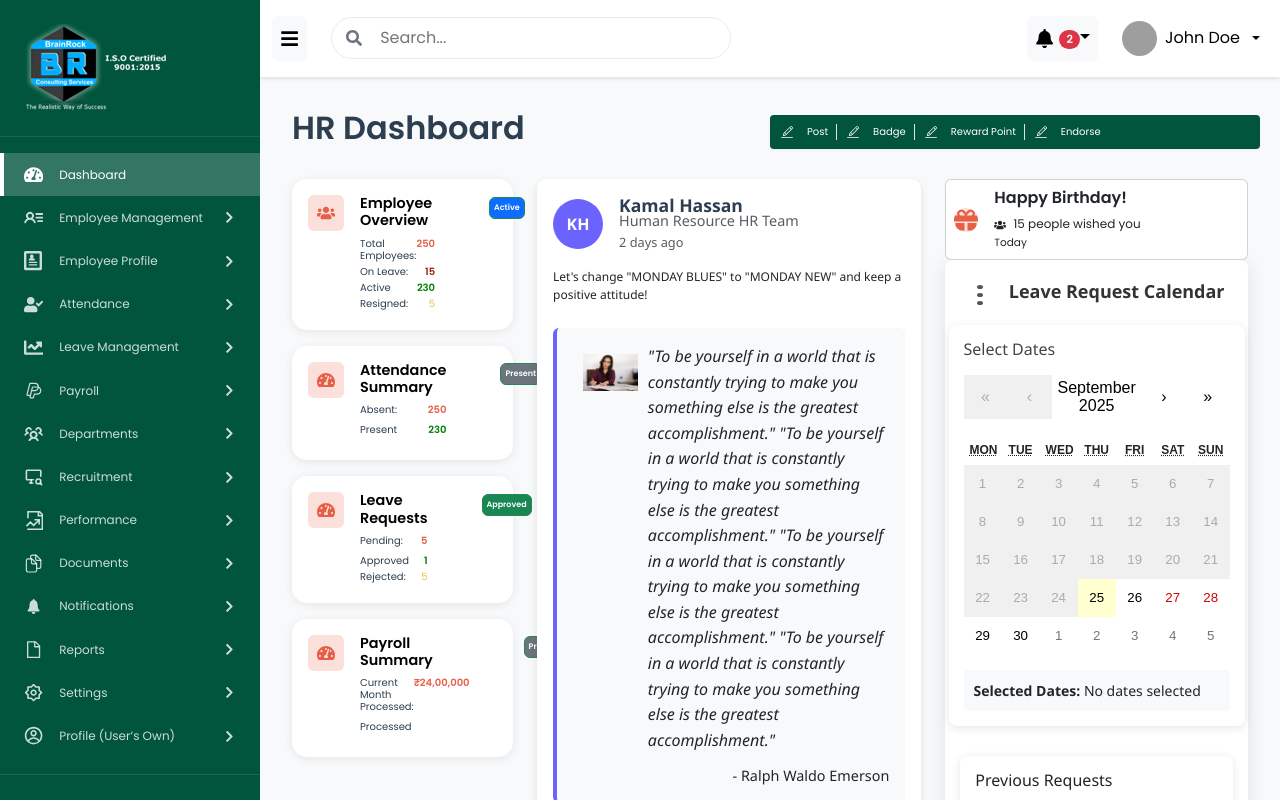
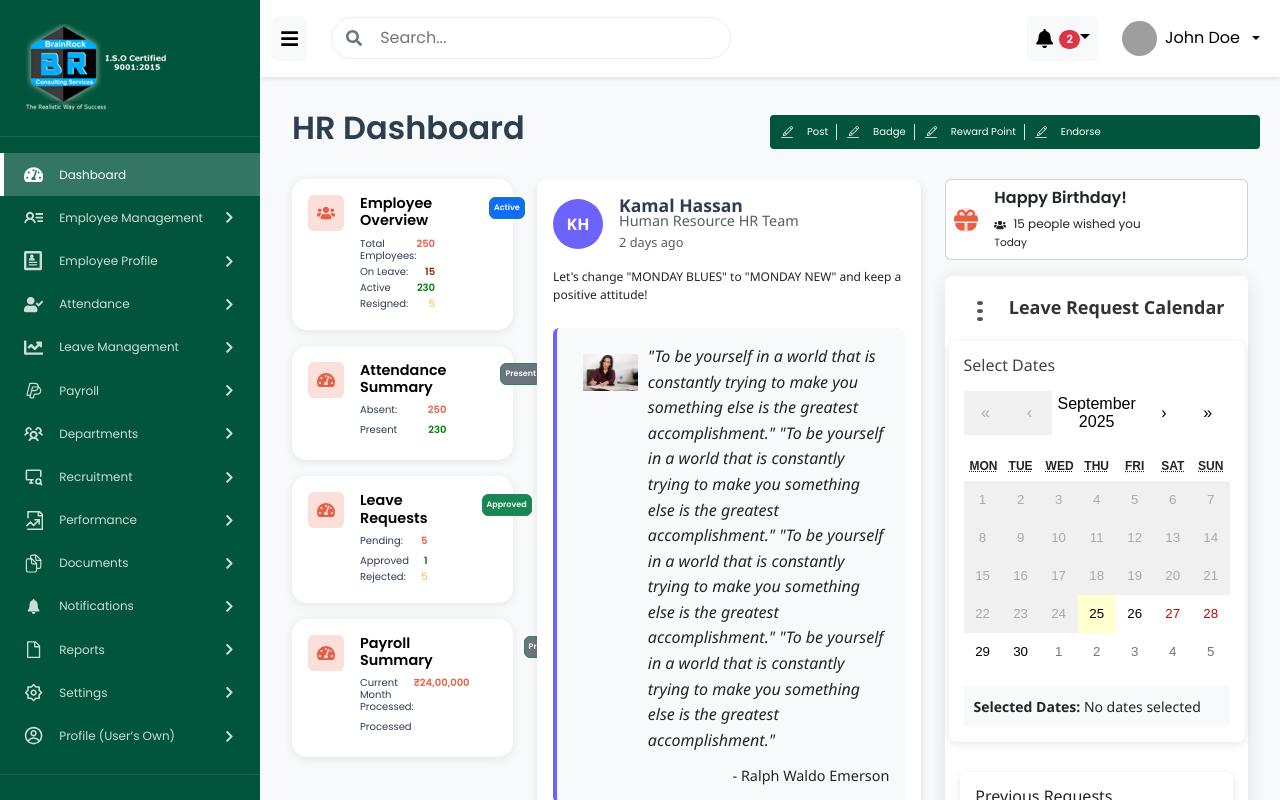
Before and after one commit to rajeshthap/BrainRockWebsite, a React (Create React App) app: page /HrDashBoard in a window 1280 px wide. Shown: the top 800 px of the page. Built offline with nearby package versions, Linux system fonts and the light colour scheme; grey boxes are pictures that could not be loaded.

Commit message:
chnages again

```diff
--- a/src/componets/hr_dashboard/hr_iinerpage/LeaveCalendar.js
+++ b/src/componets/hr_dashboard/hr_iinerpage/LeaveCalendar.js
@@ -95,7 +95,7 @@ function LeaveCalendar() {
   };
 
   return (
-    <div className="leave-calendar-container">
+    <div className="leave-calendar-container mt-3">
       <div className='dot-popup leave-clender-heading'>
         <div className="tooltip-container" ref={tooltipRef}>
           <button
```
